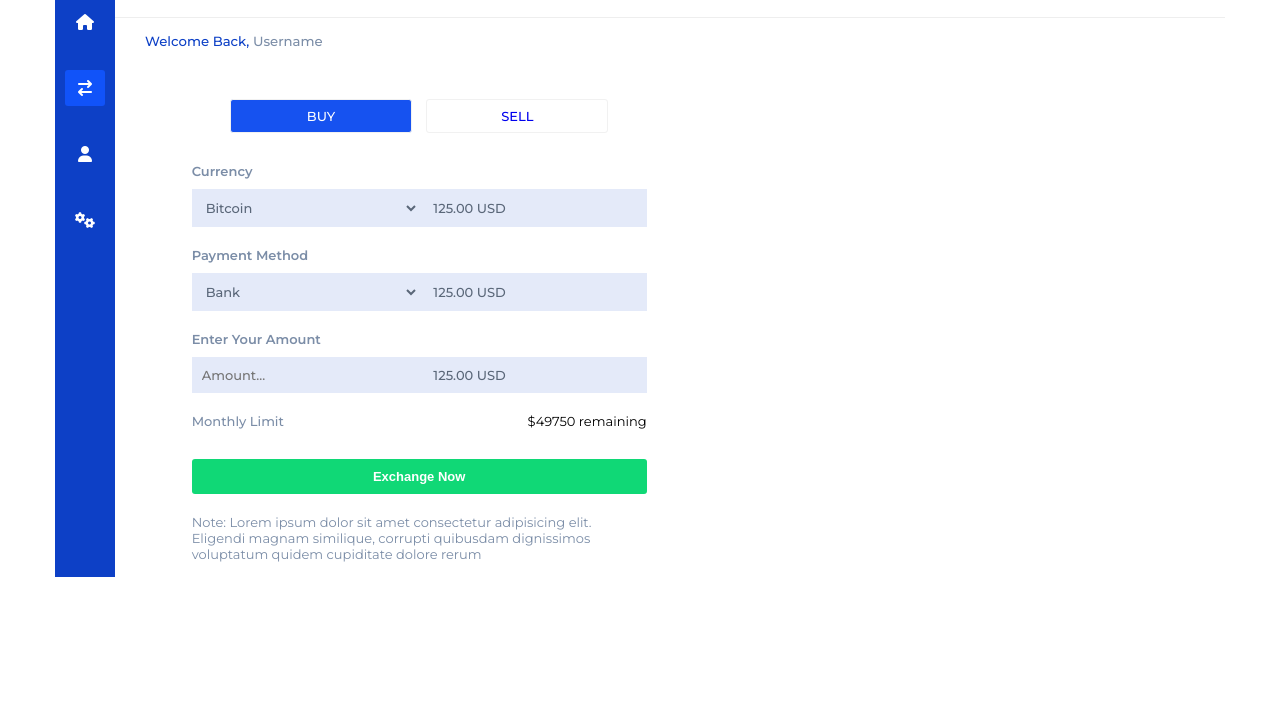
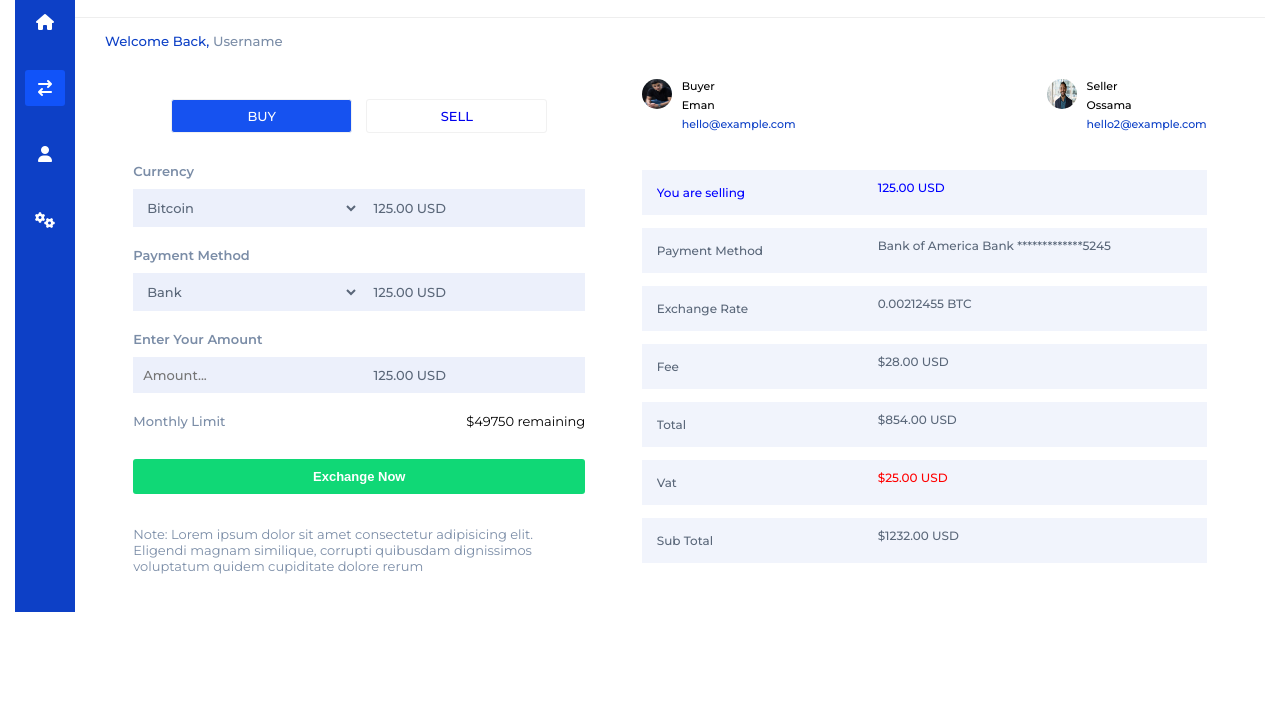
Before and after one commit to themehdiq/Bitcoin-Dashboard, a plain HTML site: page index.html in a window 1280 px wide. Shown: the part 76-800 px from the top of the page. Drawn offline with Linux system fonts and the light colour scheme.

Commit message:
Work done and for all media

```diff
--- a/index.html
+++ b/index.html
@@ -46,6 +46,7 @@
                 style="outline: none; border: none"
                 name="profile-menu"
                 id="profile-menu"
+                disabled
               ></select>
             </div>
           </div>
@@ -99,7 +100,80 @@
               voluptatum quidem cupiditate dolore rerum
             </p>
           </div>
-          <div class="resume"></div>
+          <div class="resume">
+            <div class="exchangers">
+              <div class="user">
+                <img
+                  src="./imgs/corporate-profile-headshot-business-photo-studio-1.jpg"
+                  alt=""
+                />
+                <div class="text">
+                  <p>Buyer</p>
+                  <p>Eman</p>
+                  <p>hello@example.com</p>
+                </div>
+              </div>
+              <div class="user">
+                <img src="./imgs/istockphoto-1300512215-612x612.jpg" alt="" />
+                <div class="text">
+                  <p>Seller</p>
+                  <p>Ossama</p>
+                  <p>hello2@example.com</p>
+                </div>
+              </div>
+            </div>
+            <form action="">
+              <div class="box">
+                <input
+                  type="text"
+                  name="amount"
+                  id="amount"
+                  value="You are selling"
+                  disabled
+                />
+                <span>125.00 USD</span>
+              </div>
+              <div class="box">
+                <input
+                  type="text"
+                  name="amount"
+                  id="amount"
+                  value="Payment Method"
+                />
+                <span>Bank of America Bank *************5245</span>
+              </div>
+              <div class="box">
+                <input
+                  type="text"
+                  name="amount"
+                  id="amount"
+                  value="Exchange Rate"
+                />
+                <span>0.00212455 BTC</span>
+              </div>
+              <div class="box">
+                <input type="text" name="amount" id="amount" value="Fee" />
+                <span>$28.00 USD</span>
+              </div>
+              <div class="box">
+                <input type="text" name="amount" id="amount" value="Total" />
+                <span>$854.00 USD</span>
+              </div>
+              <div class="box">
+                <input type="text" name="amount" id="amount" value="Vat" />
+                <span>$25.00 USD</span>
+              </div>
+              <div class="box">
+                <input
+                  type="text"
+                  name="amount"
+                  id="amount"
+                  value="Sub Total"
+                />
+                <span>$1232.00 USD</span>
+              </div>
+            </form>
+          </div>
         </div>
       </div>
     </div>
--- a/style.css
+++ b/style.css
@@ -24,21 +24,21 @@ body {
 /* Small Screens */
 @media (min-width: 768px) {
     .container {
-        width: 750px;
+        width: 800px;
     }
 }
 
 /* Medium Screens */
 @media (min-width: 992px) {
     .container {
-        width: 970px;
+        width: 1000px;
     }
 }
 
 /* Large Screens */
 @media (min-width: 1200px) {
     .container {
-        width: 1170px;
+        width: 1250px;
     }
 }
 
@@ -183,7 +183,7 @@ body {
 /* START EXCHANGE SECTION */
 .exchange-section {
     display: flex;
-    justify-content: space-evenly;
+    justify-content: space-around;
     padding: 15px 30px;
 }
 
@@ -197,7 +197,34 @@ body {
 }
 
 .exchange-section .operations {
-    flex-basis: calc(calc(100% / 2) - 70px);
+    flex-basis: 40%;
+    position: relative;
+}
+
+.exchange-section .operations::after {
+    content: "";
+    position: absolute;
+    width: 100%;
+    height: 1px;
+    background-color: #ccccccbb;
+    left: 0;
+    bottom: -14px;
+}
+
+@media (max-width: 767px) {
+    .exchange-section {
+        flex-direction: column;
+    }
+
+    .exchange-section .operations {
+        margin-bottom: 60px;
+    }
+}
+
+@media (min-width: 768px) {
+    .exchange-section .operations:after {
+        display: none;
+    }
 }
 
 .exchange-section .operations .operations-links {
@@ -246,7 +273,7 @@ body {
 }
 
 .exchange-section .operations form .box {
-    background-color: #d9e1f7b3;
+    background-color: #d9e1f77f;
     margin: 10px 0 20px 0;
 }
 
@@ -301,13 +328,91 @@ body {
     cursor: pointer;
 }
 
+.exchange-section .operations form input[type="submit"]:hover {
+    background-color: #0da35b;
+}
+
 .exchange-section .operations p {
     font-size: 13px;
+    margin-top: 32px;
 }
 
 .exchange-section .resume {
-    flex-basis: calc(calc(100% / 2) - 70px);
+    flex-basis: 50%;
 }
+
+.exchange-section .resume .exchangers {
+    display: flex;
+    justify-content: space-between;
+}
+
+.exchange-section .resume .exchangers .user {
+    display: flex;
+}
+
+.exchange-section .resume .exchangers .user img {
+    width: 30px;
+    height: 30px;
+    border-radius: 50%;
+    -webkit-border-radius: 50%;
+    -moz-border-radius: 50%;
+    -ms-border-radius: 50%;
+    -o-border-radius: 50%;
+    margin-right: 10px;
+}
+
+.exchange-section .resume .exchangers .user .text {
+    font-size: 11px;
+    color: black;
+    font-weight: 500;
+}
+
+.exchange-section .resume .exchangers .user .text p {
+    margin-bottom: 5px;
+}
+
+.exchange-section .resume .exchangers .user .text p:last-of-type {
+    color: var(--main-color);
+}
+
+.exchange-section .resume form {
+    margin: 34px 0;
+}
+
+.exchange-section .resume form .box {
+    background-color: #d9e1f75f;
+    margin-bottom: 13px;
+    display: flex;
+}
+
+.exchange-section .resume form .box input {
+    border: none;
+    padding: 15px 0 15px 15px;
+    outline: none;
+    color: #5a6779;
+    font-family: "Montserrat", sans-serif;
+    font-size: 12px;
+    font-weight: 500;
+    width: 40%;
+    background-color: transparent;
+}
+
+.exchange-section .resume form .box span {
+    padding: 10px 0 10px 10px;
+    color: #5a6779;
+    font-size: 12px;
+    font-weight: 500;
+}
+
+.exchange-section .resume form .box:first-child input,
+.exchange-section .resume form .box:first-child span {
+    color: blue;
+}
+
+.exchange-section .resume form .box:nth-child(6) span {
+    color: red;
+}
+
 
 /* END EXCHANGE SECTION */
 /* END MAIN CONTENT */
```
